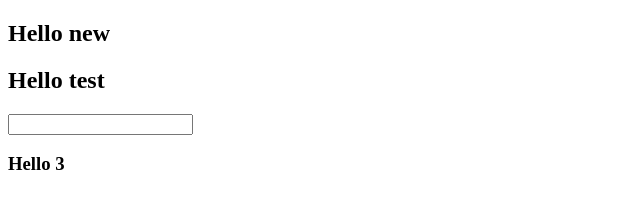
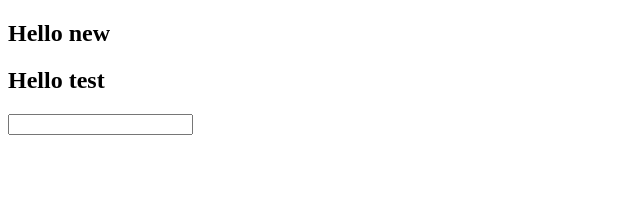
Before and after one commit to NoumanFatta/test, a plain HTML site: page index.html in a window 1280 px wide. Shown: the full height of the page, 0-640 px from the left. Drawn offline with nearby package versions, Linux system fonts and the light colour scheme.

Commit message:
delete one line

```diff
--- a/index.html
+++ b/index.html
@@ -14,6 +14,5 @@
     <h2>Hello new</h2>
     <h2>Hello test</h2>
     <input type="text">
-    <h3>Hello 3</h3>
   </body>
 </html>
```
